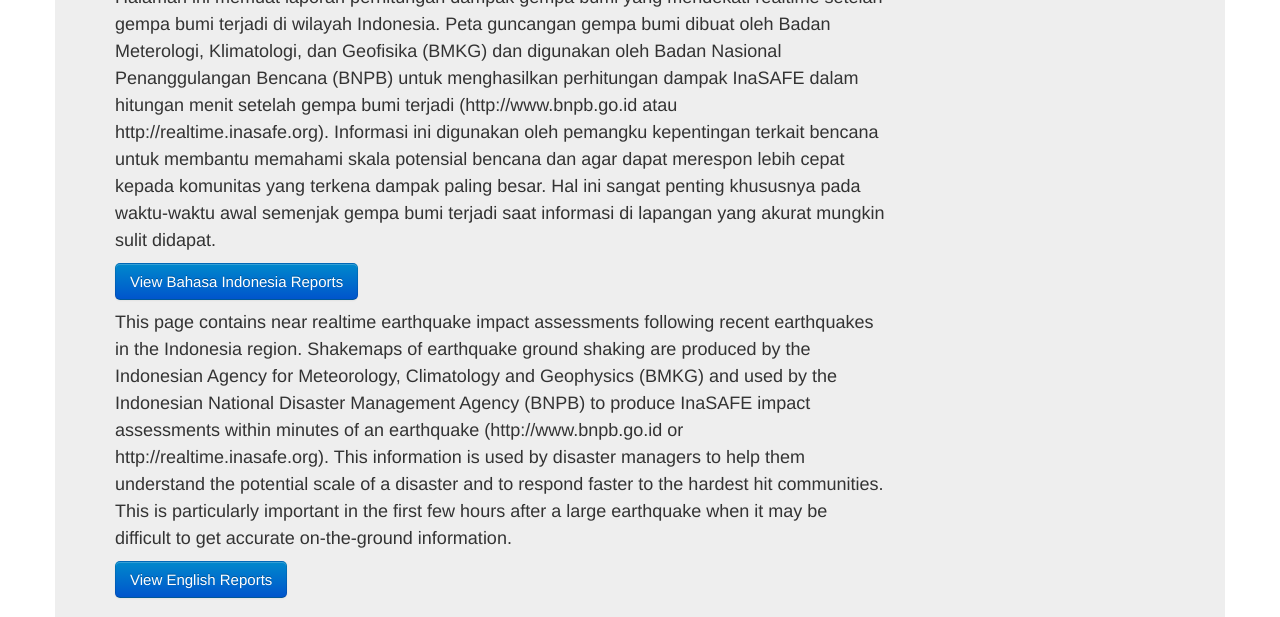
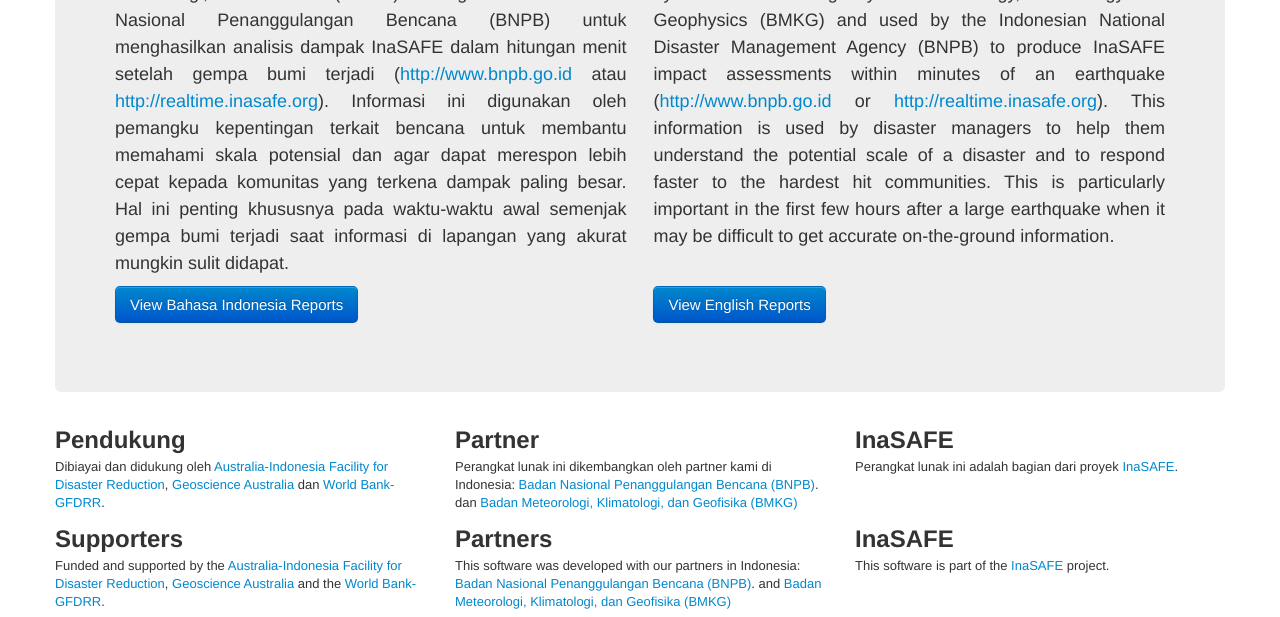
Before and after one commit to inasafe/docker-realtime-orchestration, a plain HTML site: page web/index.html in a window 1280 px wide. Shown: the part 301-918 px from the top of the page. Drawn offline with Linux system fonts and the light colour scheme.

Commit message:
Change text on the front page.

```diff
--- a/web/index.html
+++ b/web/index.html
@@ -11,49 +11,44 @@
 <body>
   <style type="text/css">
     body {
-      padding-top: 60px;
+      padding-top: 40px;
       padding-bottom: 40px;
     }
   </style>
 
   <div class="container">
-
-    <!-- Main hero unit for a primary marketing message or call to action -->
     <div class="hero-unit">
-      <h1><img src='resource/inasafe-logo.png'/>InaSAFE  Realtime</h1>
-      <div class="row">
-        <div class="span8">
-            <p>
-              Halaman ini memuat laporan perhitungan dampak gempa bumi
-              yang mendekati realtime setelah gempa bumi terjadi di wilayah
-              Indonesia. Peta guncangan gempa bumi dibuat oleh Badan
-              Meterologi, Klimatologi, dan Geofisika (BMKG) dan digunakan
-              oleh Badan Nasional Penanggulangan Bencana (BNPB) untuk
-              menghasilkan perhitungan dampak InaSAFE dalam hitungan menit
-              setelah gempa bumi terjadi (http://www.bnpb.go.id atau
-              http://realtime.inasafe.org). Informasi ini digunakan oleh
-              pemangku kepentingan terkait bencana untuk membantu memahami
-              skala potensial bencana dan agar dapat merespon lebih cepat
-              kepada komunitas yang terkena dampak paling besar. Hal ini
-              sangat penting khususnya pada waktu-waktu awal semenjak gempa
-              bumi terjadi saat informasi di lapangan yang akurat mungkin sulit
+      <h1><img src='resource/inasafe-logo.png'/> InaSAFE  Realtime</h1>
+      <div class="row-fluid">
+        <div class="span6">
+            <p align="justify">
+              Halaman ini memuat laporan perhitungan dampak gempa bumi yang
+              mendekati realtime setelah gempa bumi terjadi di
+              wilayah Indonesia. Peta guncangan dibuat oleh Badan Meterologi,
+              Klimatologi, dan Geofisika (BMKG) dan digunakan oleh
+              Badan Nasional Penanggulangan Bencana (BNPB) untuk
+              menghasilkan analisis dampak InaSAFE dalam hitungan
+              menit setelah gempa bumi terjadi
+              (<a href='http://www.bnpb.go.id'>http://www.bnpb.go.id</a> atau
+              <a href='http://realtime.inasafe.org'>http://realtime.inasafe.org</a>).
+              Informasi ini digunakan oleh pemangku kepentingan terkait bencana
+              untuk membantu memahami skala potensial dan agar dapat merespon
+              lebih cepat kepada komunitas yang terkena dampak paling besar. Hal
+              ini penting khususnya pada waktu-waktu awal semenjak gempa bumi
+              terjadi saat informasi di lapangan yang akurat mungkin sulit
               didapat.
             </p>
         </div>
-        <div class="span4">
-          <p><a class="btn btn-large btn-primary" href="id">View Bahasa Indonesia Reports</a></p>
-        </div>
-      </div>
-      <div class="row">
-        <div class="span8">
-            <p>
+        <div class="span6">
+            <p align="justify">
               This page contains near realtime earthquake impact assessments
               following recent earthquakes in the Indonesia region.
               Shakemaps of earthquake ground shaking are produced by the
               Indonesian Agency for Meteorology, Climatology and Geophysics (BMKG)
               and used by the Indonesian National Disaster Management Agency (BNPB)
               to produce InaSAFE impact assessments within minutes of an
-              earthquake (http://www.bnpb.go.id or http://realtime.inasafe.org).
+              earthquake (<a href='http://www.bnpb.go.id'>http://www.bnpb.go.id</a> or
+              <a href='http://realtime.inasafe.org'>http://realtime.inasafe.org</a>).
               This information is used by disaster managers to help them
               understand the potential scale of a disaster and to respond
               faster to the hardest hit communities. This is particularly
@@ -61,12 +56,17 @@
               it may be difficult to get accurate on-the-ground information.
             </p>
         </div>
-        <div class="span4">
+      </div>
+
+      <div class="row-fluid">
+        <div class="span6">
+          <p><a class="btn btn-large btn-primary" href="id">View Bahasa Indonesia Reports</a></p>
+        </div>
+        <div class="span6">
           <p><a class="btn btn-large btn-primary" href="en">View English Reports</a></p>
         </div>
       </div>
     </div>
-
 
     <div class="row">
         <div class="span4">
```
Also changed, not shown: web/resource/header-en.html (+4 -5 lines), web/resource/header-id.html (+16 -17 lines), web/resource/inasafe-logo.png.
